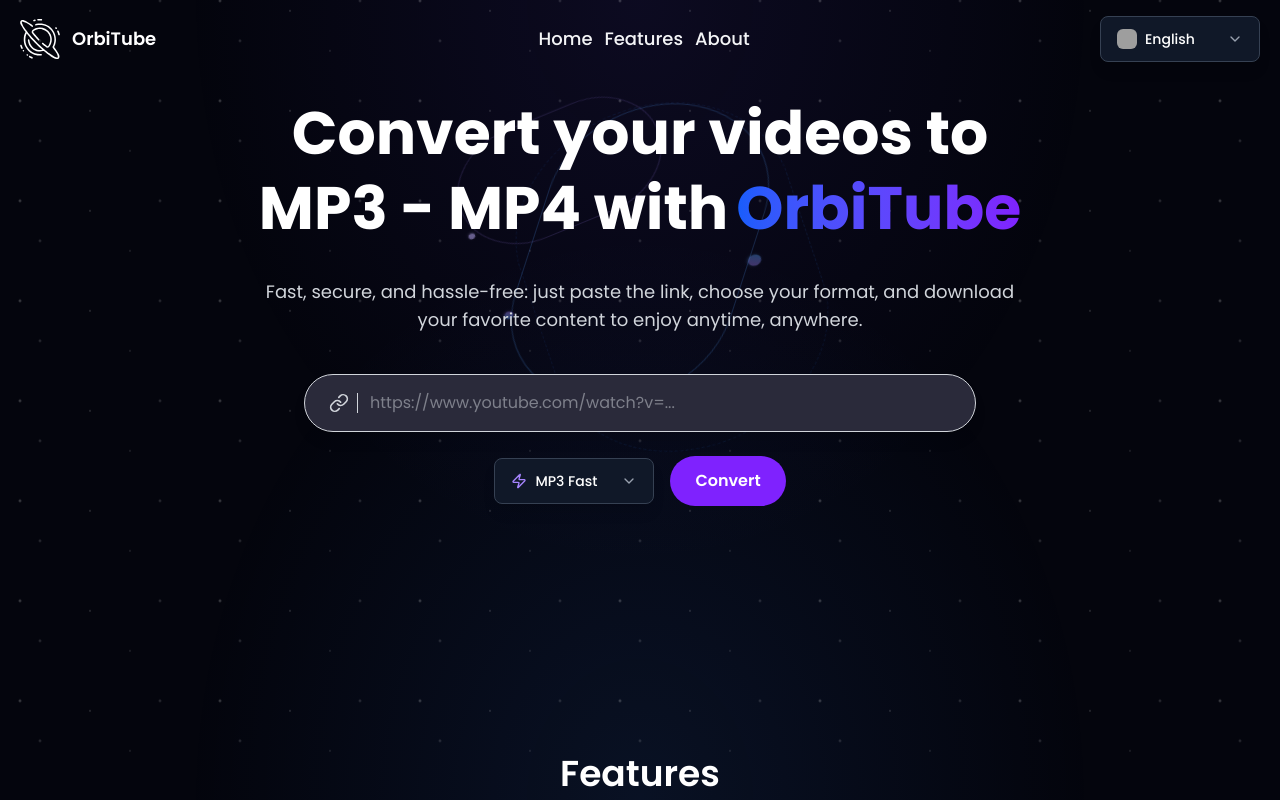
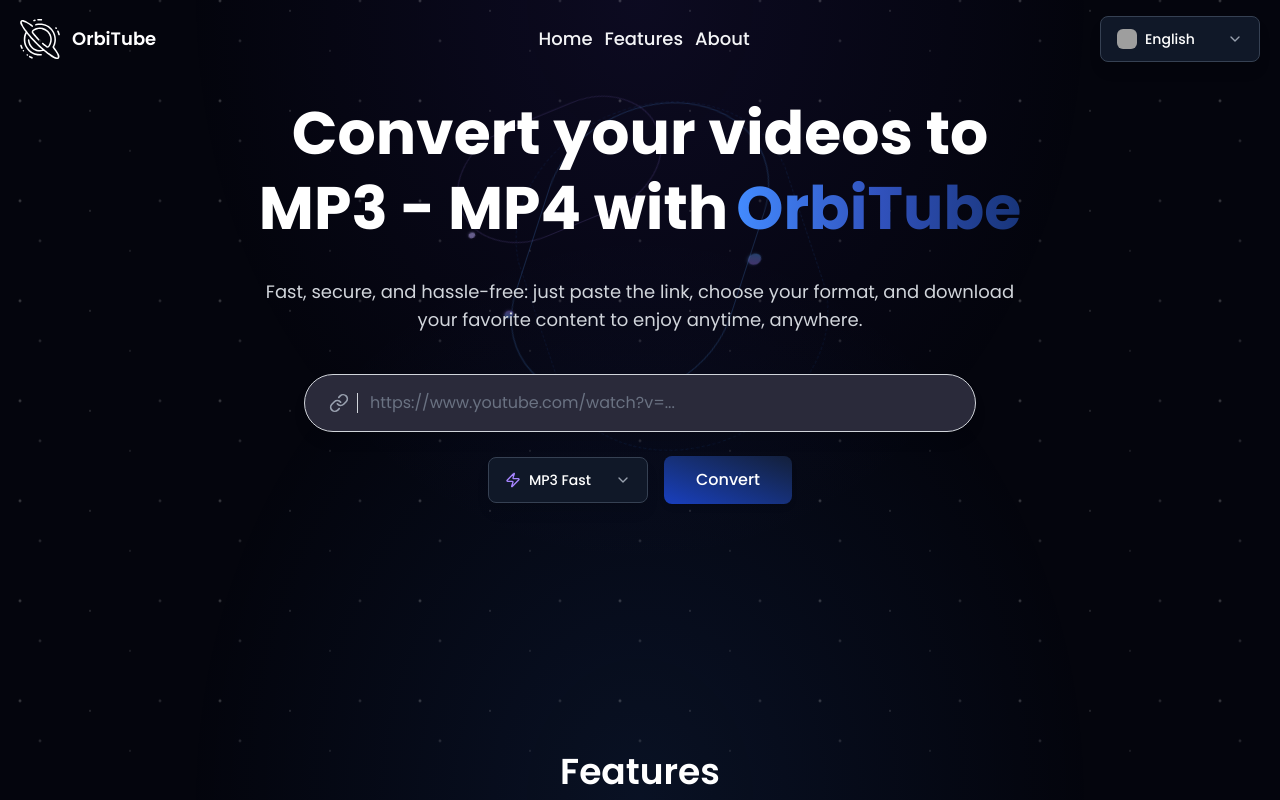
Before and after one commit to SntgRM/orbitube, a React (Vite) app in the folder client/: page / in a window 1280 px wide. Shown: the top 800 px of the page. Built offline with nearby package versions, Linux system fonts and the light colour scheme; grey boxes are pictures that could not be loaded.

Commit message:
REF - added handleClickOutside effect to close the format selector when clicking outside the selector; changed the color of the word ‘OrbiTube’ and the ‘Convert’ button to better match the overall style of the page; added glow to the URL bar to give it a more modern look.

```diff
--- a/client/src/components/sections/Hero.tsx
+++ b/client/src/components/sections/Hero.tsx
@@ -1,8 +1,7 @@
-import { Button } from "../shared/Button"
 import { Container } from "../shared/Container"
 import { Paragraph } from "../shared/Paragraph"
 import { Link, ChevronDown, Zap, Crown } from "lucide-react"
-import { useState } from "react"
+import { useState, useEffect } from "react"
 
 export const Hero = () => {
   const [selectedFormat, setSelectedFormat] = useState("mp3-fast")
@@ -20,6 +19,23 @@
   }
 
   const selectedFormatData = formats.find((f) => f.value === selectedFormat)
+
+  useEffect(() => {
+    const handleClickOutside = (event: MouseEvent) => {
+      const target = event.target as HTMLElement
+      if (!target.closest(".format-dropdown")) {
+        setIsDropdownOpen(false)
+      }
+    }
+
+    if (isDropdownOpen) {
+      document.addEventListener("click", handleClickOutside)
+    }
+
+    return () => {
+      document.removeEventListener("click", handleClickOutside)
+    }
+  }, [isDropdownOpen])
 
   return (
     <section className="relative pt-20 lg:pt-24" id="hero">
@@ -73,7 +89,7 @@
         >
           <h1 className="text-heading-1 text-3xl leading-tight sm:text-4xl md:text-5xl xl:text-6xl font-bold">
             Convert your videos to MP3 - MP4 with
-            <span className="text-transparent bg-clip-text bg-gradient-to-r from-blue-600 to-violet-600 ml-2">
+            <span className="text-transparent bg-clip-text bg-gradient-to-r from-[#438bff] via-[#3152bd] to-[#18357a] ml-2">
               OrbiTube{" "}
             </span>
           </h1>
@@ -87,23 +103,27 @@
                 action="#"
                 className="py-1 pl-6 w-full pr-1 flex gap-3 items-center text-heading-3
                           shadow-lg shadow-box-shadow border border-box-border
-                          bg-box-bg rounded-full ease-linear focus-within:bg-body
-                          focus-within:border-primary"
+                          bg-box-bg rounded-full ease-linear transition-all duration-300
+                          focus-within:bg-body focus-within:border-violet-400
+                          focus-within:shadow-xl focus-within:shadow-violet-400/20
+                          hover:border-gray-300 hover:shadow-xl"
               >
                 <span className="min-w-max pr-2 border-r border-box-border">
-                  <Link className="w-5 h-5" />
+                  <Link className="w-5 h-5 text-gray-400 transition-colors duration-200 group-focus-within:text-violet-400" />
                 </span>
                 <input
                   type="url"
                   placeholder="https://www.youtube.com/watch?v=..."
-                  className="flex-1 py-3 outline-none bg-transparent"
+                  className="flex-1 py-3 outline-none bg-transparent text-sm sm:text-base
+                            placeholder:text-gray-500 placeholder:text-sm sm:placeholder:text-base
+                            focus:placeholder:text-gray-400 transition-colors duration-200"
                 />
               </form>
             </div>
           </div>
 
-          <div className="mt-6 flex flex-col sm:flex-row gap-4 items-center justify-center w-full max-w-md">
-            <div className="relative">
+          <div className="mt-6 flex flex-row sm:flex-row gap-4 items-center justify-center w-full max-w-md">
+            <div className="relative format-dropdown">
               <button
                 type="button"
                 onClick={() => setIsDropdownOpen(!isDropdownOpen)}
@@ -148,10 +168,17 @@
                 </div>
               )}
             </div>
+            <button
+              onClick={handleConvert}
+              className="px-8 py-3 font-medium rounded-lg shadow-md text-white
+                        bg-gradient-to-tr from-[#193fbf] to-[#131f3a]
+                        hover:shadow-lg hover:scale-[1.02]
+                        active:scale-[0.98] focus:outline-none
+                        focus:ring-2 focus:ring-blue-600 transition-all duration-200"
+            >
+              Convert
+            </button>
 
-            <Button onClick={handleConvert} className="text-white font-semibold hover:bg-violet-700 transition-colors">
-              Convert
-            </Button>
           </div>
         </div>
       </Container>
```
